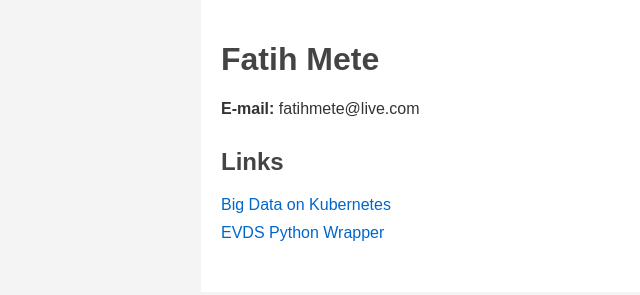
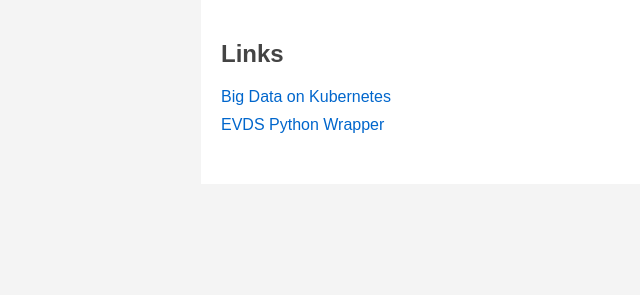
Before and after one commit to fatihmete/fatihmete.github.io, a plain HTML site: page index.html in a window 1280 px wide. Shown: the whole page, without its empty margins (19-659 px from the left). Drawn offline with Linux system fonts and the light colour scheme.

Commit message:
index update

```diff
--- a/index.html
+++ b/index.html
@@ -2,7 +2,7 @@
 <html lang="tr">
 <head>
   <meta charset="UTF-8">
-  <title>fym.</title>
+  <title>fatihmete.github.io</title>
   <style>
     body {
       font-family: Arial, sans-serif;
@@ -41,11 +41,6 @@
 </head>
 <body>
   <div class="container">
-    <h1>Fatih Mete</h1>
-
-    <div class="section">
-      <p><strong>E-mail:</strong> fatihmete@live.com</p>
-    </div>
 
     <div class="section">
       <h2>Links</h2>
```
